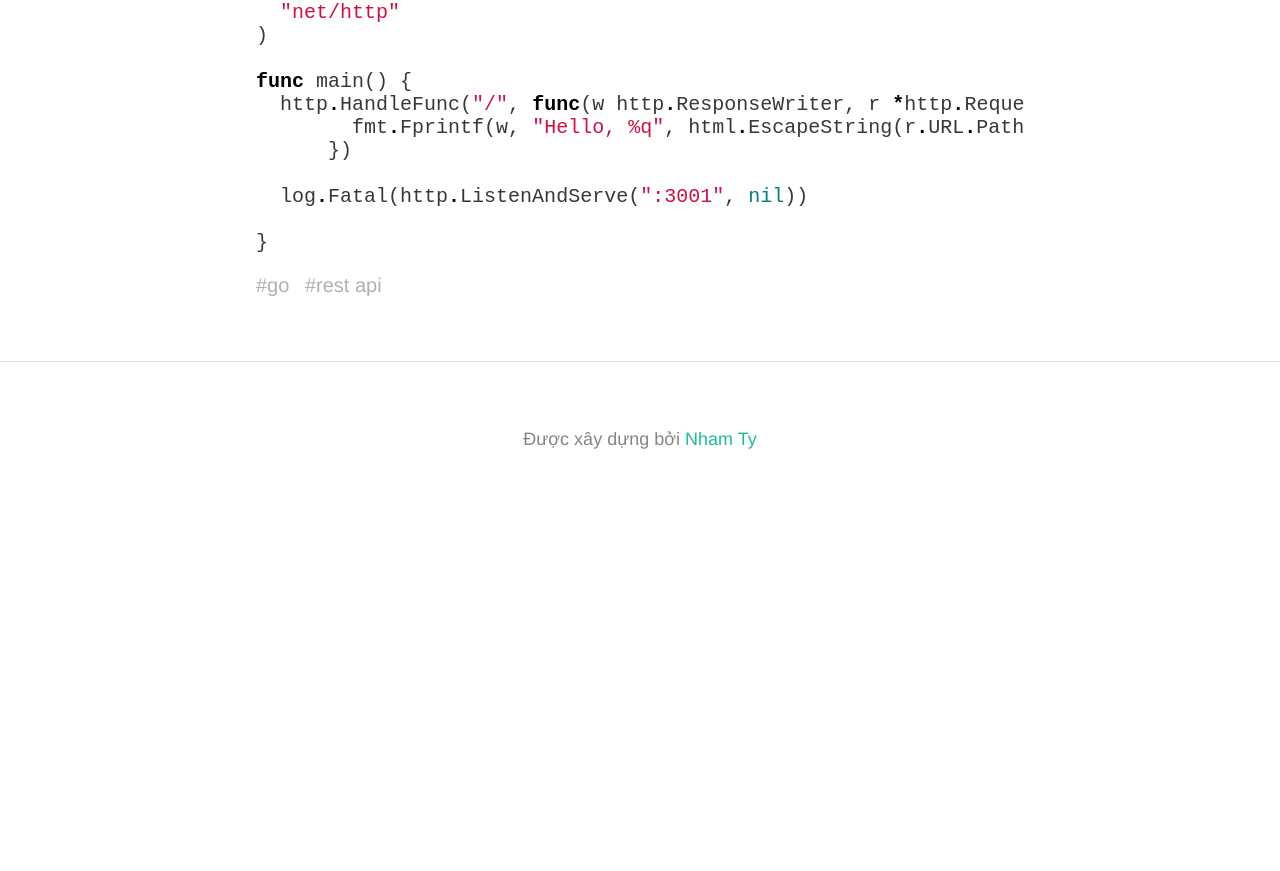
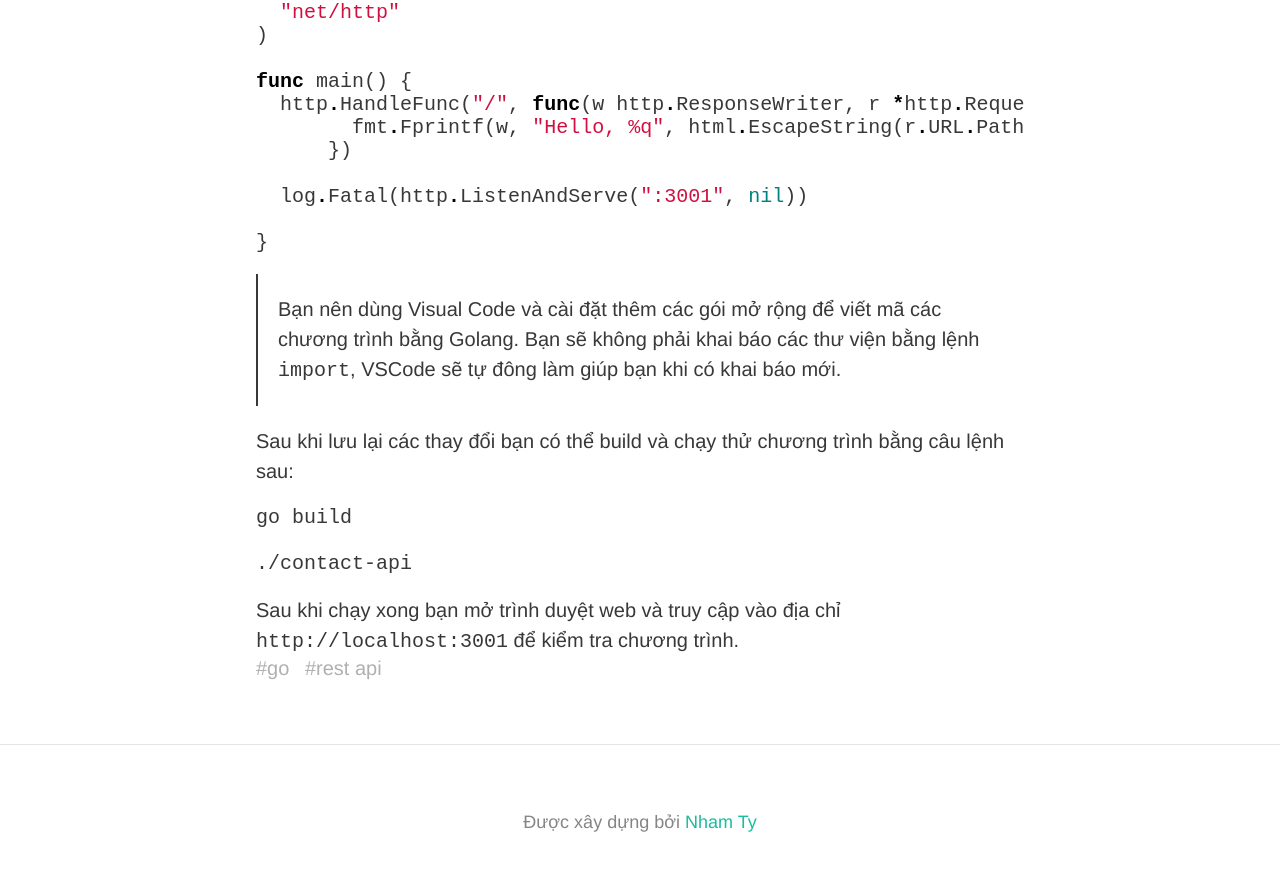
Before and after one commit to nghecode/nghecode.github.io, a Jekyll site: the page built from _posts/2018-05-24-create-rest-api-in-go.markdown, in a window 1280 px wide and 900 px high, scrolled down 1702 px. Shown: the top 871 px of the window. Built offline with Jekyll 4.4.1, drawn with Linux system fonts in a browser that asks for light colours; nearby versions of some CDN libraries; some web fonts are replaced; before the commit the page ends 2219 px from its top, so only the background shows below that.

Commit message:
complete part 1

````diff
--- a/_posts/2018-05-24-create-rest-api-in-go.markdown
+++ b/_posts/2018-05-24-create-rest-api-in-go.markdown
@@ -63,3 +63,12 @@ func main() {
 
 }
 ```
+> Bạn nên dùng Visual Code và cài đặt thêm các gói mở rộng để viết mã các chương trình bằng Golang. Bạn sẽ không phải khai báo các thư viện bằng lệnh `import`, VSCode sẽ tự đông làm giúp bạn khi có khai báo mới.
+
+Sau khi lưu lại các thay đổi bạn có thể build và chạy thử chương trình bằng câu lệnh sau:
+```shell
+go build
+
+./contact-api
+```
+Sau khi chạy xong bạn mở trình duyệt web và truy cập vào địa chỉ `http://localhost:3001` để kiểm tra chương trình.
````
